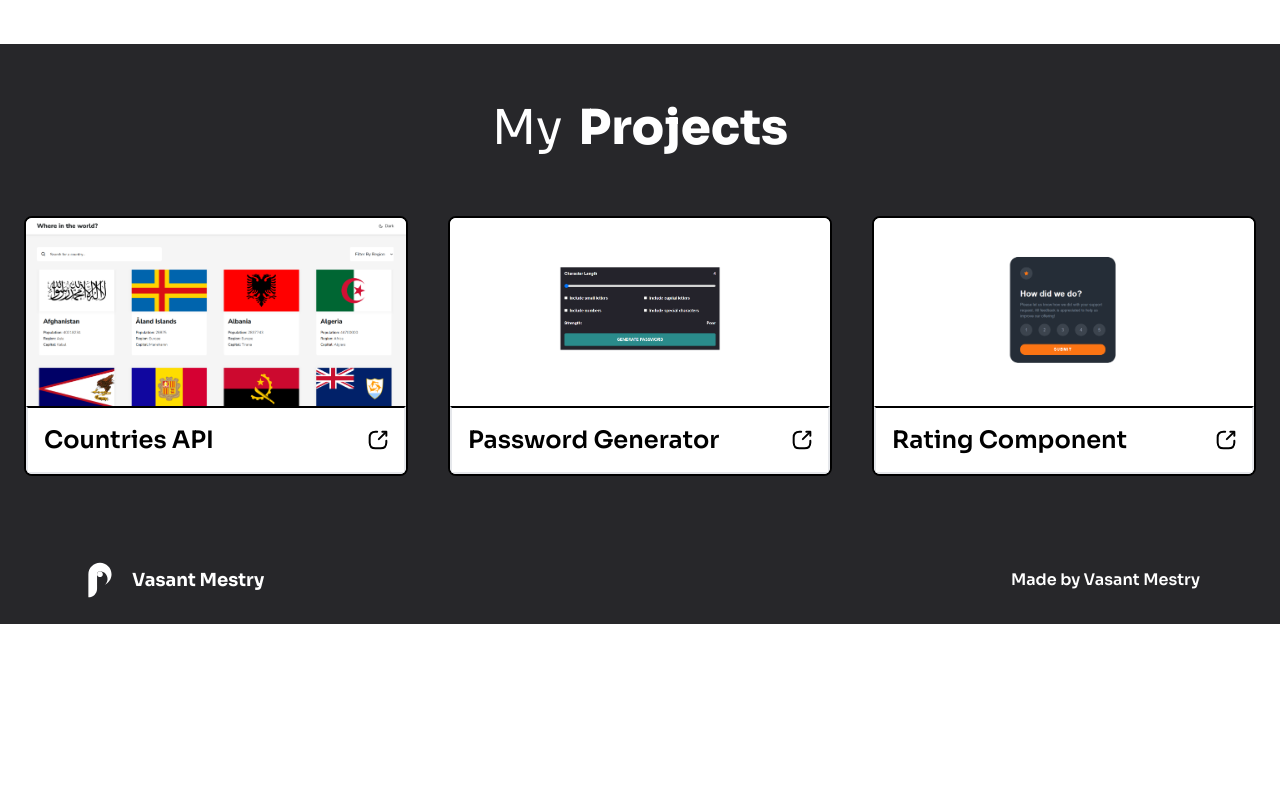
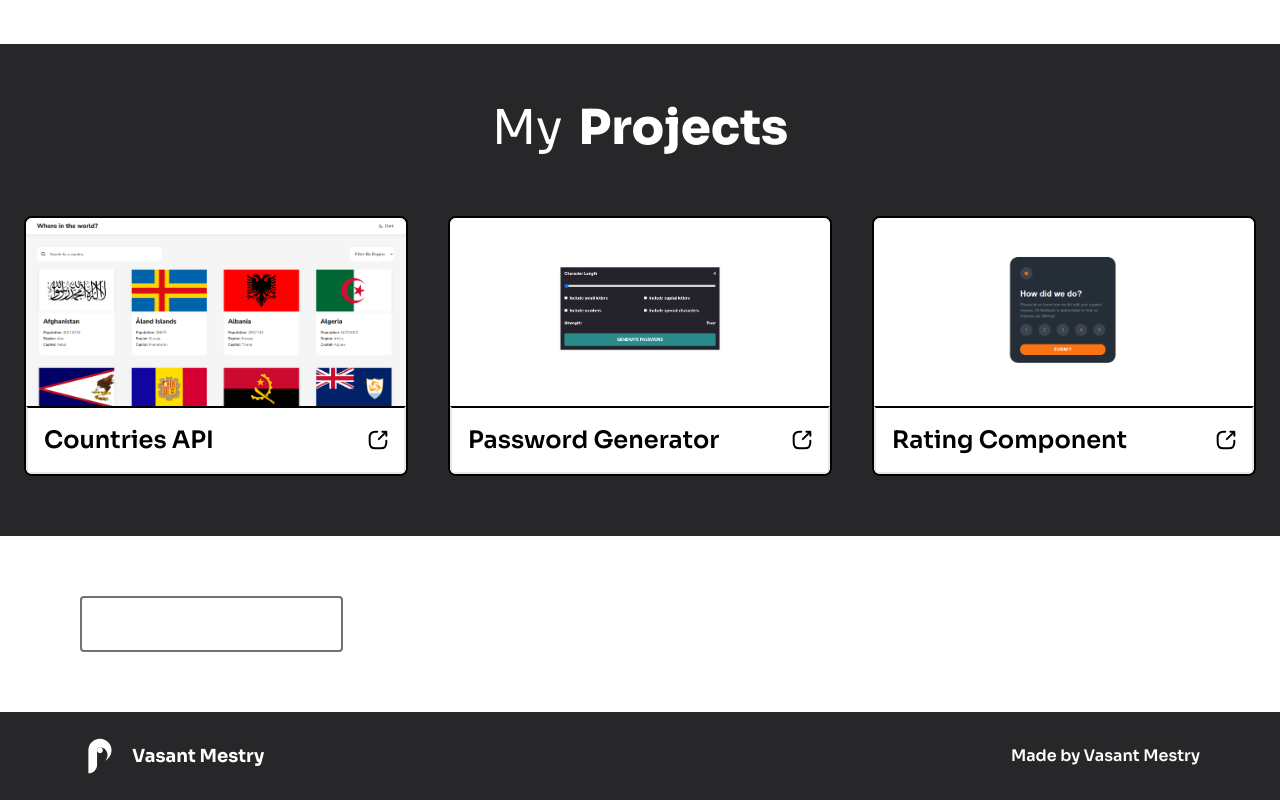
Before and after one commit to Vasant-Mestry-11/vasant-mestry-portfolio, a React (Vite) app: page / in a window 1280 px wide. Shown: the part 3286-4086 px from the top of the page. Before the commit the page ends 3910 px from the top, so only its background shows below. Built offline with nearby package versions, Linux system fonts and the light colour scheme.

Commit message:
:zap: :art: :tada: Input component, Contact page

```diff
--- a/src/App.jsx
+++ b/src/App.jsx
@@ -5,6 +5,7 @@ import AboutMe from "./sections/AboutMe";
 import Hero from "./sections/Hero";
 import Experience from "./sections/Experience";
 import Projects from "./sections/Projects";
+import Contact from "./sections/Contact";
 
 function App() {
   return (
@@ -15,6 +16,7 @@ function App() {
       <Experience />
       <AboutMe />
       <Projects />
+      <Contact />
       <Footer />
     </>
   );
--- /dev/null
+++ b/src/components/Input.jsx
@@ -0,0 +1,25 @@
+import PropTypes from "prop-types";
+
+const Input = ({ type, name, value, onChange, classNames }) => {
+  return (
+    <input
+      className={`border-2 border-zinc-500 px-8 py-4 rounded text-primary
+              hover:bg-zinc-100
+                focus:drop-shadow-md focus:border-neutral ${classNames}`}
+      type={type}
+      name={name}
+      value={value}
+      onChange={onChange}
+    />
+  );
+};
+
+export default Input;
+
+Input.propTypes = {
+  type: PropTypes.string.isRequired,
+  name: PropTypes.string.isRequired,
+  value: PropTypes.string.isRequired,
+  onChange: PropTypes.func.isRequired,
+  classNames: PropTypes.string,
+};
--- /dev/null
+++ b/src/sections/Contact.jsx
@@ -0,0 +1,11 @@
+import Input from "../components/Input";
+
+const Contact = () => {
+  return (
+    <section>
+      <Input />
+    </section>
+  );
+};
+
+export default Contact;
```
